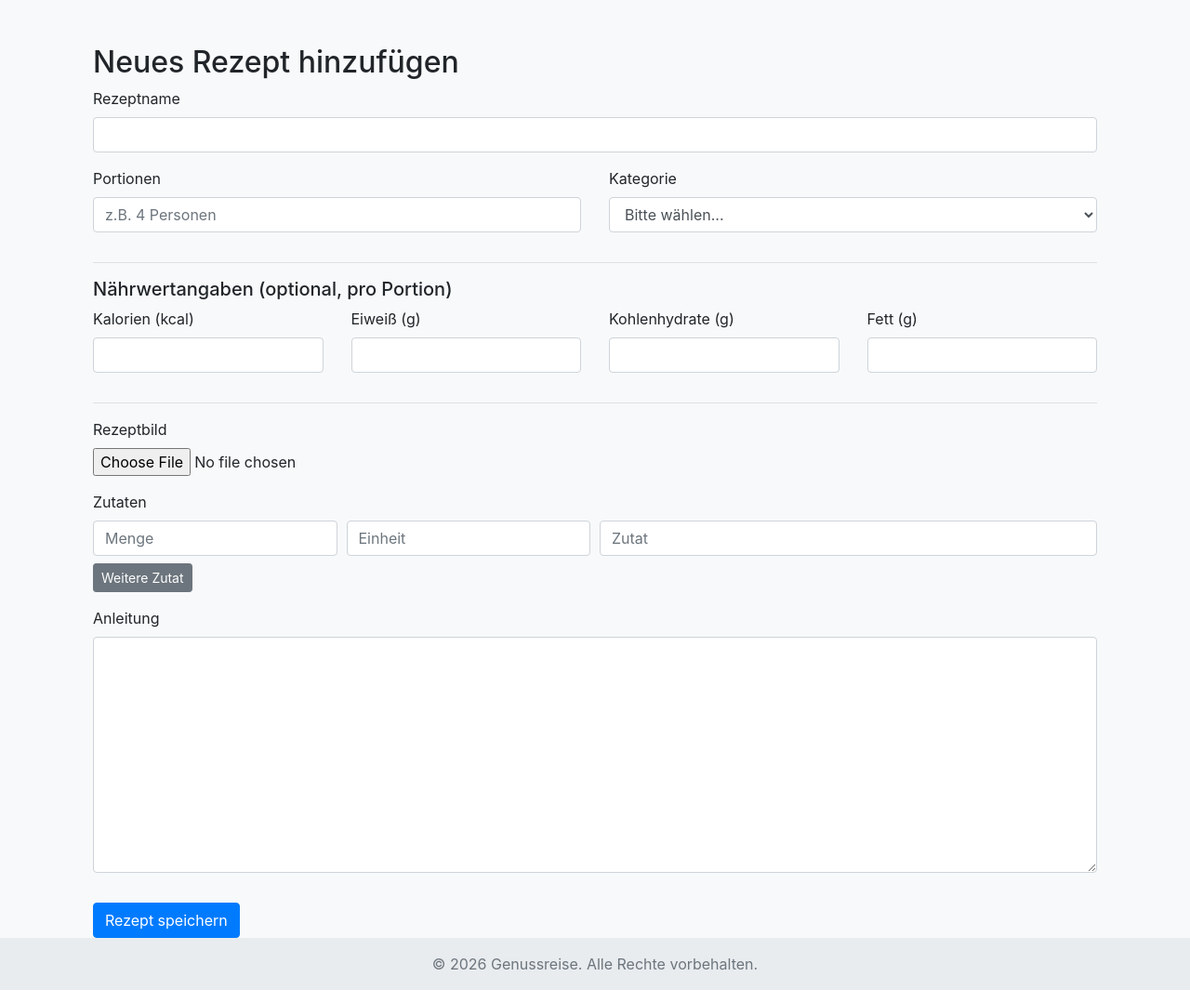
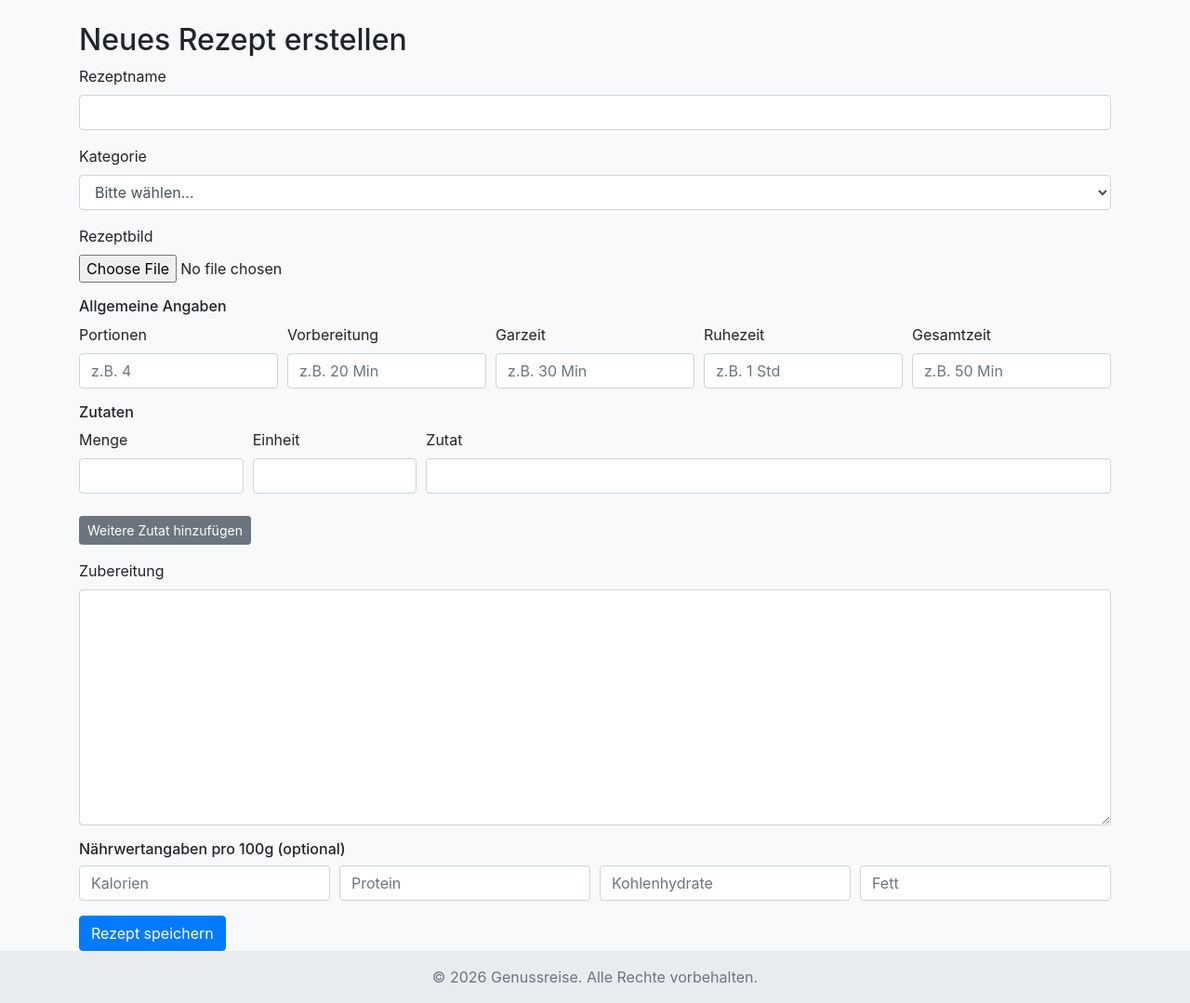
Before and after one commit to MartinSchlee/genussreise, a Flask app: page /add_recipe in a window 1280 px wide. Shown: the part 58-1137 px from the top of the page at 93% size. Run offline with Flask 3, Linux system fonts and the light colour scheme; a user stored in the database is signed in; some libraries are stand-ins or nearby versions.

Commit message:
Funktion für Zeitangaben (Vorbereitung, Garzeit etc.) hinzugefügt

```diff
--- a/app.py
+++ b/app.py
@@ -22,15 +22,14 @@ app.config['ADMIN_USERNAMES'] = ['Martin']
 app.config['MAIL_SERVER'] = 'smtp.gmail.com'
 app.config['MAIL_PORT'] = 587
 app.config['MAIL_USE_TLS'] = True
-app.config['MAIL_USERNAME'] = 'fasi270669@gmail.com'
-app.config['MAIL_PASSWORD'] = 'wlqs fbtg fqqi uywd'
+app.config['MAIL_USERNAME'] = 'deine.email@gmail.com'
+app.config['MAIL_PASSWORD'] = 'dein_app_passwort_hier'
 app.config['MAIL_DEFAULT_SENDER'] = ('Genussreise', 'deine.email@gmail.com')
 
 db = SQLAlchemy(app)
 mail = Mail(app)
 s = URLSafeTimedSerializer(app.config['SECRET_KEY'])
 
-# ... (Context Processor und Filter bleiben gleich) ...
 @app.context_processor
 def inject_global_variables():
     categories = Category.query.order_by(Category.name).all()
@@ -52,7 +51,7 @@ class User(UserMixin, db.Model):
     email = db.Column(db.String(100), unique=True, nullable=False)
     password = db.Column(db.String(200), nullable=False)
     recipes = db.relationship('Recipe', backref='author', lazy=True, cascade="all, delete-orphan")
-    reviews = db.relationship('Review', backref='reviewer', lazy=True, cascade="all, delete-orphan") # NEUE BEZIEHUNG
+    reviews = db.relationship('Review', backref='reviewer', lazy=True, cascade="all, delete-orphan")
 
 class Category(db.Model):
     id = db.Column(db.Integer, primary_key=True)
@@ -62,9 +61,12 @@ class Category(db.Model):
 class Recipe(db.Model):
     id = db.Column(db.Integer, primary_key=True)
     name = db.Column(db.String(100), nullable=False)
-    # ... (alle anderen Spalten bleiben gleich) ...
     instructions = db.Column(db.Text, nullable=False)
     image_file = db.Column(db.String(100), nullable=False, default='default.jpg')
+    prep_time = db.Column(db.String(50), nullable=True)
+    cook_time = db.Column(db.String(50), nullable=True)
+    rest_time = db.Column(db.String(50), nullable=True)
+    total_time = db.Column(db.String(50), nullable=True)
     servings = db.Column(db.String(50), nullable=True)
     calories = db.Column(db.String(50), nullable=True)
     protein = db.Column(db.String(50), nullable=True)
@@ -75,7 +77,7 @@ class Recipe(db.Model):
     user_id = db.Column(db.Integer, db.ForeignKey('user.id'), nullable=False)
     category_id = db.Column(db.Integer, db.ForeignKey('category.id'), nullable=False)
     ingredients = db.relationship('Ingredient', backref='recipe', lazy=True, cascade="all, delete-orphan")
-    reviews = db.relationship('Review', backref='recipe', lazy=True, cascade="all, delete-orphan") # NEUE BEZIEHUNG
+    reviews = db.relationship('Review', backref='recipe', lazy=True, cascade="all, delete-orphan")
 
     @property
     def average_rating(self):
@@ -90,8 +92,6 @@ class Ingredient(db.Model):
     unit = db.Column(db.String(50), nullable=True)
     recipe_id = db.Column(db.Integer, db.ForeignKey('recipe.id'), nullable=False)
 
-
-# NEUES MODELL: Review
 class Review(db.Model):
     id = db.Column(db.Integer, primary_key=True)
     rating = db.Column(db.Integer, nullable=False)
@@ -102,7 +102,6 @@ class Review(db.Model):
 
 
 # --- Login Manager ---
-# ... (bleibt unverändert) ...
 login_manager = LoginManager()
 login_manager.init_app(app)
 login_manager.login_view = 'login'
@@ -112,44 +111,6 @@ def load_user(user_id):
 
 
 # --- 3. Routen ---
-# ... (alle anderen Routen bleiben unverändert, außer rate_recipe) ...
-
-@app.route('/rate_recipe/<int:recipe_id>', methods=['POST'])
-@login_required
-def rate_recipe(recipe_id):
-    recipe = Recipe.query.get_or_404(recipe_id)
-    rating = int(request.form.get('rating'))
-    comment = request.form.get('comment') # NEU: Kommentar abrufen
-
-    # Überprüfen, ob der Nutzer bereits eine Bewertung für dieses Rezept abgegeben hat
-    existing_review = Review.query.filter_by(reviewer=current_user, recipe=recipe).first()
-    if existing_review:
-        flash('Du hast dieses Rezept bereits bewertet.', 'warning')
-        return redirect(url_for('recipe_detail', recipe_id=recipe_id))
-
-    if 1 <= rating <= 5:
-        # Neue individuelle Bewertung erstellen und speichern
-        new_review = Review(
-            rating=rating,
-            text=comment,
-            reviewer=current_user,
-            recipe=recipe
-        )
-        db.session.add(new_review)
-
-        # Aggregierte Bewertung im Rezept-Objekt aktualisieren
-        recipe.rating_sum += rating
-        recipe.rating_count += 1
-
-        db.session.commit()
-        flash('Vielen Dank für deine Bewertung!', 'success')
-    else:
-        flash('Ungültige Bewertung.', 'danger')
-
-    return redirect(url_for('recipe_detail', recipe_id=recipe_id))
-
-# Hier folgen alle anderen Routen (index, recipe_detail, etc.), die unverändert bleiben
-# ... (der Code ist identisch zum vorherigen Stand) ...
 @app.route('/')
 def index():
     recipes = Recipe.query.order_by(Recipe.id.desc()).all()
@@ -170,29 +131,30 @@ def recipe_detail(recipe_id):
 def add_recipe():
     categories = Category.query.order_by(Category.name).all()
     if request.method == 'POST':
-        category_id = request.form.get('category_id')
-        if not category_id:
-            flash('Bitte wähle eine Kategorie aus.', 'danger')
-            return render_template('add_recipe.html', categories=categories)
-        image_filename = 'default.jpg'
+        new_recipe = Recipe(
+            name=request.form.get('recipe_name'),
+            instructions=request.form.get('instructions'),
+            prep_time=request.form.get('prep_time'),
+            cook_time=request.form.get('cook_time'),
+            rest_time=request.form.get('rest_time'),
+            total_time=request.form.get('total_time'),
+            servings=request.form.get('servings'),
+            calories=request.form.get('calories'),
+            protein=request.form.get('protein'),
+            carbs=request.form.get('carbs'),
+            fat=request.form.get('fat'),
+            image_file='default.jpg',
+            author=current_user,
+            category_id=request.form.get('category_id')
+        )
         if 'image_file' in request.files:
             image_file = request.files['image_file']
             if image_file.filename != '':
                 image_filename = secure_filename(image_file.filename)
                 image_file.save(os.path.join(app.config['UPLOAD_FOLDER'], image_filename))
-        new_recipe = Recipe(
-            name=request.form.get('recipe_name'),
-            instructions=request.form.get('instructions'),
-            servings=request.form.get('servings'),
-            calories=request.form.get('calories'),
-            protein=request.form.get('protein'),
-            carbs=request.form.get('carbs'),
-            fat=request.form.get('fat'),
-            image_file=image_filename,
-            author=current_user,
-            category_id=category_id
-        )
+                new_recipe.image_file = image_filename
         db.session.add(new_recipe)
+
         ingredient_names = request.form.getlist('ingredient_name[]')
         quantities = request.form.getlist('quantity[]')
         units = request.form.getlist('unit[]')
@@ -200,10 +162,12 @@ def add_recipe():
             if ingredient_names[i]:
                 ingredient = Ingredient(name=ingredient_names[i], quantity=quantities[i], unit=units[i], recipe=new_recipe)
                 db.session.add(ingredient)
+
         db.session.commit()
         flash('Rezept erfolgreich hinzugefügt!', 'success')
         return redirect(url_for('index'))
     return render_template('add_recipe.html', categories=categories)
+
 
 @app.route('/edit_recipe/<int:recipe_id>', methods=['GET', 'POST'])
 @login_required
@@ -216,12 +180,26 @@ def edit_recipe(recipe_id):
     if request.method == 'POST':
         recipe.name = request.form.get('recipe_name')
         recipe.instructions = request.form.get('instructions')
+        recipe.prep_time = request.form.get('prep_time')
+        recipe.cook_time = request.form.get('cook_time')
+        recipe.rest_time = request.form.get('rest_time')
+        recipe.total_time = request.form.get('total_time')
         recipe.servings = request.form.get('servings')
         recipe.category_id = request.form.get('category_id')
         recipe.calories = request.form.get('calories')
         recipe.protein = request.form.get('protein')
         recipe.carbs = request.form.get('carbs')
         recipe.fat = request.form.get('fat')
+
+        Ingredient.query.filter_by(recipe_id=recipe.id).delete()
+        ingredient_names = request.form.getlist('ingredient_name[]')
+        quantities = request.form.getlist('quantity[]')
+        units = request.form.getlist('unit[]')
+        for i in range(len(ingredient_names)):
+            if ingredient_names[i]:
+                ingredient = Ingredient(name=ingredient_names[i], quantity=quantities[i], unit=units[i], recipe=recipe)
+                db.session.add(ingredient)
+
         db.session.commit()
         flash('Rezept erfolgreich aktualisiert!', 'success')
         return redirect(url_for('recipe_detail', recipe_id=recipe.id))
@@ -248,6 +226,27 @@ def search():
     search_term = f"%{query}%"
     results = Recipe.query.filter(or_(Recipe.name.ilike(search_term), Recipe.instructions.ilike(search_term))).all()
     return render_template('search_results.html', recipes=results, query=query)
+
+@app.route('/rate_recipe/<int:recipe_id>', methods=['POST'])
+@login_required
+def rate_recipe(recipe_id):
+    recipe = Recipe.query.get_or_404(recipe_id)
+    rating = int(request.form.get('rating'))
+    comment = request.form.get('comment')
+    existing_review = Review.query.filter_by(reviewer=current_user, recipe=recipe).first()
+    if existing_review:
+        flash('Du hast dieses Rezept bereits bewertet.', 'warning')
+        return redirect(url_for('recipe_detail', recipe_id=recipe_id))
+    if 1 <= rating <= 5:
+        new_review = Review(rating=rating, text=comment, reviewer=current_user, recipe=recipe)
+        db.session.add(new_review)
+        recipe.rating_sum += rating
+        recipe.rating_count += 1
+        db.session.commit()
+        flash('Vielen Dank für deine Bewertung!', 'success')
+    else:
+        flash('Ungültige Bewertung.', 'danger')
+    return redirect(url_for('recipe_detail', recipe_id=recipe_id))
 
 @app.route('/forgot-password', methods=['GET', 'POST'])
 def forgot_password():
@@ -327,7 +326,6 @@ def logout():
     logout_user()
     return redirect(url_for('index'))
 
-# --- 4. Serverstart & DB-Initialisierung ---
 def init_db():
     with app.app_context():
         db.create_all()
--- a/templates/add_recipe.html
+++ b/templates/add_recipe.html
@@ -1,74 +1,78 @@
 {% extends "base.html" %}
+
 {% block content %}
-<div class="container mt-4">
-    <h2>Neues Rezept hinzufügen</h2>
-    <form method="POST" action="{{ url_for('add_recipe') }}" enctype="multipart/form-data">
-        <!-- ... (Rezeptname bleibt gleich) ... -->
+<h2>Neues Rezept erstellen</h2>
+<form method="POST" enctype="multipart/form-data">
     <div class="form-group">
         <label for="recipe_name">Rezeptname</label>
         <input type="text" class="form-control" id="recipe_name" name="recipe_name" required>
     </div>
-
-        <!-- ... (Portionen und Kategorie bleiben gleich) ... -->
-        <div class="row">
-            <div class="col-md-6">
-                <div class="form-group">
-                    <label for="servings">Portionen</label>
-                    <input type="text" class="form-control" id="servings" name="servings" placeholder="z.B. 4 Personen">
-                </div>
-            </div>
-            <div class="col-md-6">
     <div class="form-group">
         <label for="category_id">Kategorie</label>
         <select class="form-control" id="category_id" name="category_id" required>
-                        <option value="" disabled selected>Bitte wählen...</option>
+            <option value="">Bitte wählen...</option>
             {% for category in categories %}
                 <option value="{{ category.id }}">{{ category.name }}</option>
             {% endfor %}
         </select>
     </div>
-            </div>
-        </div>
-
-        <hr>
-        <!-- NEU: Nährwertangaben -->
-        <h5>Nährwertangaben (optional, pro Portion)</h5>
-        <div class="row">
-            <div class="col-md-3"><div class="form-group"><label for="calories">Kalorien (kcal)</label><input type="text" class="form-control" id="calories" name="calories"></div></div>
-            <div class="col-md-3"><div class="form-group"><label for="protein">Eiweiß (g)</label><input type="text" class="form-control" id="protein" name="protein"></div></div>
-            <div class="col-md-3"><div class="form-group"><label for="carbs">Kohlenhydrate (g)</label><input type="text" class="form-control" id="carbs" name="carbs"></div></div>
-            <div class="col-md-3"><div class="form-group"><label for="fat">Fett (g)</label><input type="text" class="form-control" id="fat" name="fat"></div></div>
-        </div>
-        <hr>
-
-        <!-- ... (Bild-Upload, Zutaten, Anleitung bleiben gleich) ... -->
      <div class="form-group">
         <label for="image_file">Rezeptbild</label>
         <input type="file" class="form-control-file" id="image_file" name="image_file">
     </div>
-        <div id="ingredients-container">
-            <label>Zutaten</label>
-            <div class="ingredient-row form-row mb-2">
-                <div class="col"><input type="text" class="form-control" name="quantity[]" placeholder="Menge"></div>
-                <div class="col"><input type="text" class="form-control" name="unit[]" placeholder="Einheit"></div>
-                <div class="col-6"><input type="text" class="form-control" name="ingredient_name[]" placeholder="Zutat"></div>
+
+    <!-- HIER WURDE "PORTIONEN" HINZUGEFÜGT -->
+    <fieldset class="mb-3">
+        <legend class="h6">Allgemeine Angaben</legend>
+        <div class="form-row">
+            <div class="col"><label>Portionen</label><input type="text" class="form-control" name="servings" placeholder="z.B. 4"></div>
+            <div class="col"><label>Vorbereitung</label><input type="text" class="form-control" name="prep_time" placeholder="z.B. 20 Min"></div>
+            <div class="col"><label>Garzeit</label><input type="text" class="form-control" name="cook_time" placeholder="z.B. 30 Min"></div>
+            <div class="col"><label>Ruhezeit</label><input type="text" class="form-control" name="rest_time" placeholder="z.B. 1 Std"></div>
+            <div class="col"><label>Gesamtzeit</label><input type="text" class="form-control" name="total_time" placeholder="z.B. 50 Min"></div>
         </div>
+    </fieldset>
+
+    <fieldset id="ingredients-container" class="mb-3">
+        <legend class="h6">Zutaten</legend>
+        <div class="ingredient-row form-row align-items-end mb-2">
+            <div class="col-md-2"><label>Menge</label><input type="text" name="quantity[]" class="form-control"></div>
+            <div class="col-md-2"><label>Einheit</label><input type="text" name="unit[]" class="form-control"></div>
+            <div class="col"><label>Zutat</label><input type="text" name="ingredient_name[]" class="form-control"></div>
         </div>
-        <button type="button" class="btn btn-secondary btn-sm mb-3" onclick="addIngredient()">Weitere Zutat</button>
+    </fieldset>
+    <button type="button" id="add-ingredient" class="btn btn-secondary btn-sm mb-3">Weitere Zutat hinzufügen</button>
+
     <div class="form-group">
-            <label for="instructions">Anleitung</label>
+        <label for="instructions">Zubereitung</label>
         <textarea class="form-control" id="instructions" name="instructions" rows="10" required></textarea>
     </div>
 
-        <button type="submit" class="btn btn-primary mt-3">Rezept speichern</button>
+    <!-- HIER WURDE DIE ÜBERSCHRIFT GEÄNDERT & "PORTIONEN" ENTFERNT -->
+    <fieldset class="mb-3">
+        <legend class="h6">Nährwertangaben pro 100g (optional)</legend>
+        <div class="form-row">
+            <div class="col"><input type="text" class="form-control" name="calories" placeholder="Kalorien"></div>
+            <div class="col"><input type="text" class="form-control" name="protein" placeholder="Protein"></div>
+            <div class="col"><input type="text" class="form-control" name="carbs" placeholder="Kohlenhydrate"></div>
+            <div class="col"><input type="text" class="form-control" name="fat" placeholder="Fett"></div>
+        </div>
+    </fieldset>
+
+    <button type="submit" class="btn btn-primary">Rezept speichern</button>
 </form>
-</div>
+
 <script>
-    function addIngredient() {
-        var container = document.getElementById('ingredients-container');
-        var newRow = container.querySelector('.ingredient-row').cloneNode(true);
-        newRow.querySelectorAll('input').forEach(input => input.value = '');
+document.getElementById('add-ingredient').addEventListener('click', function() {
+    const container = document.getElementById('ingredients-container');
+    const newRow = document.createElement('div');
+    newRow.className = 'ingredient-row form-row align-items-end mb-2';
+    newRow.innerHTML = `
+        <div class="col-md-2"><input type="text" name="quantity[]" class="form-control"></div>
+        <div class="col-md-2"><input type="text" name="unit[]" class="form-control"></div>
+        <div class="col"><input type="text" name="ingredient_name[]" class="form-control"></div>
+    `;
     container.appendChild(newRow);
-    }
+});
 </script>
 {% endblock %}
```
Also changed, not shown: templates/edit_recipe.html (+58 -30 lines), templates/recipe_detail.html (+24 -35 lines), users.db. Lines whose indentation alone changed are shown as unchanged.
